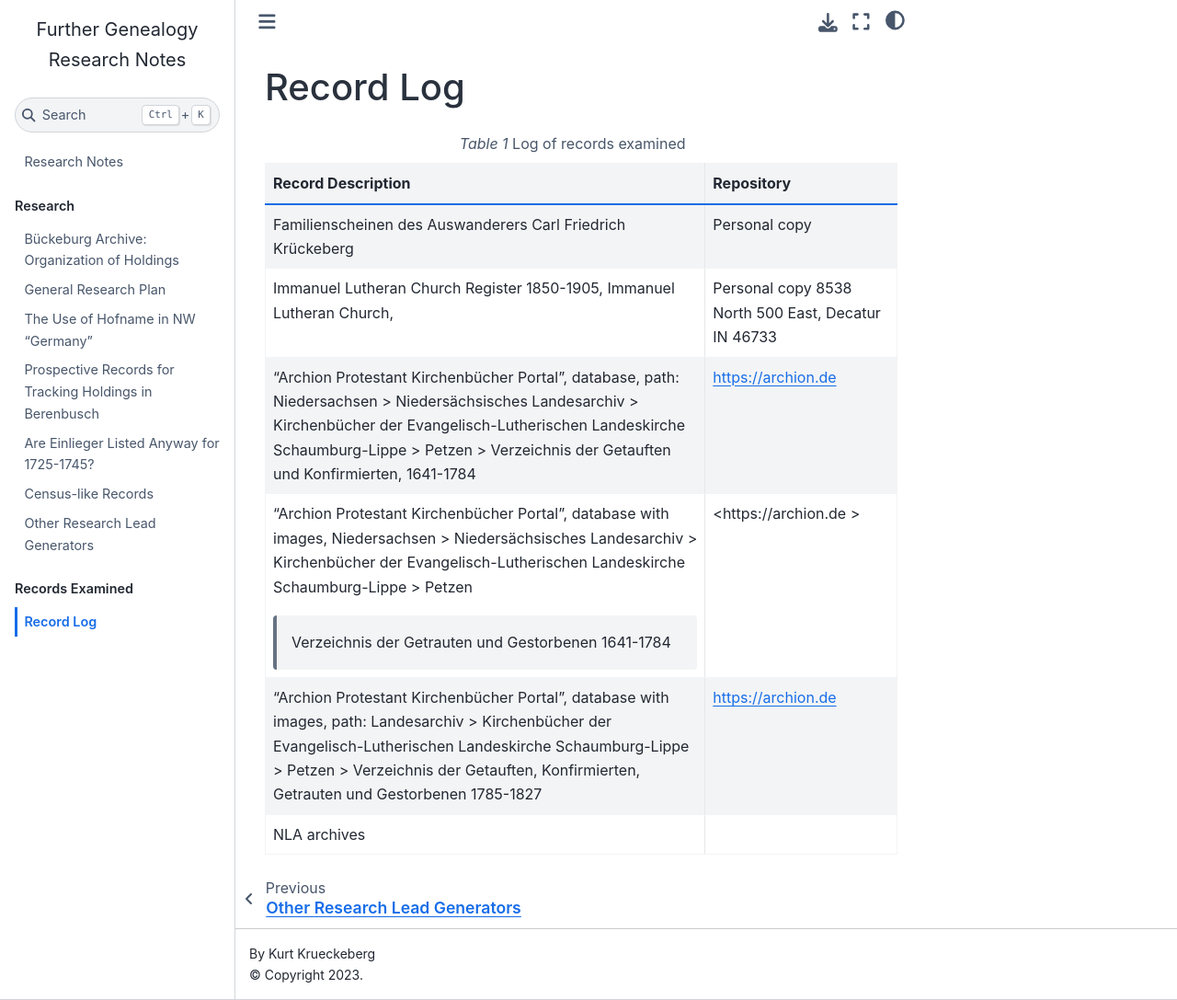
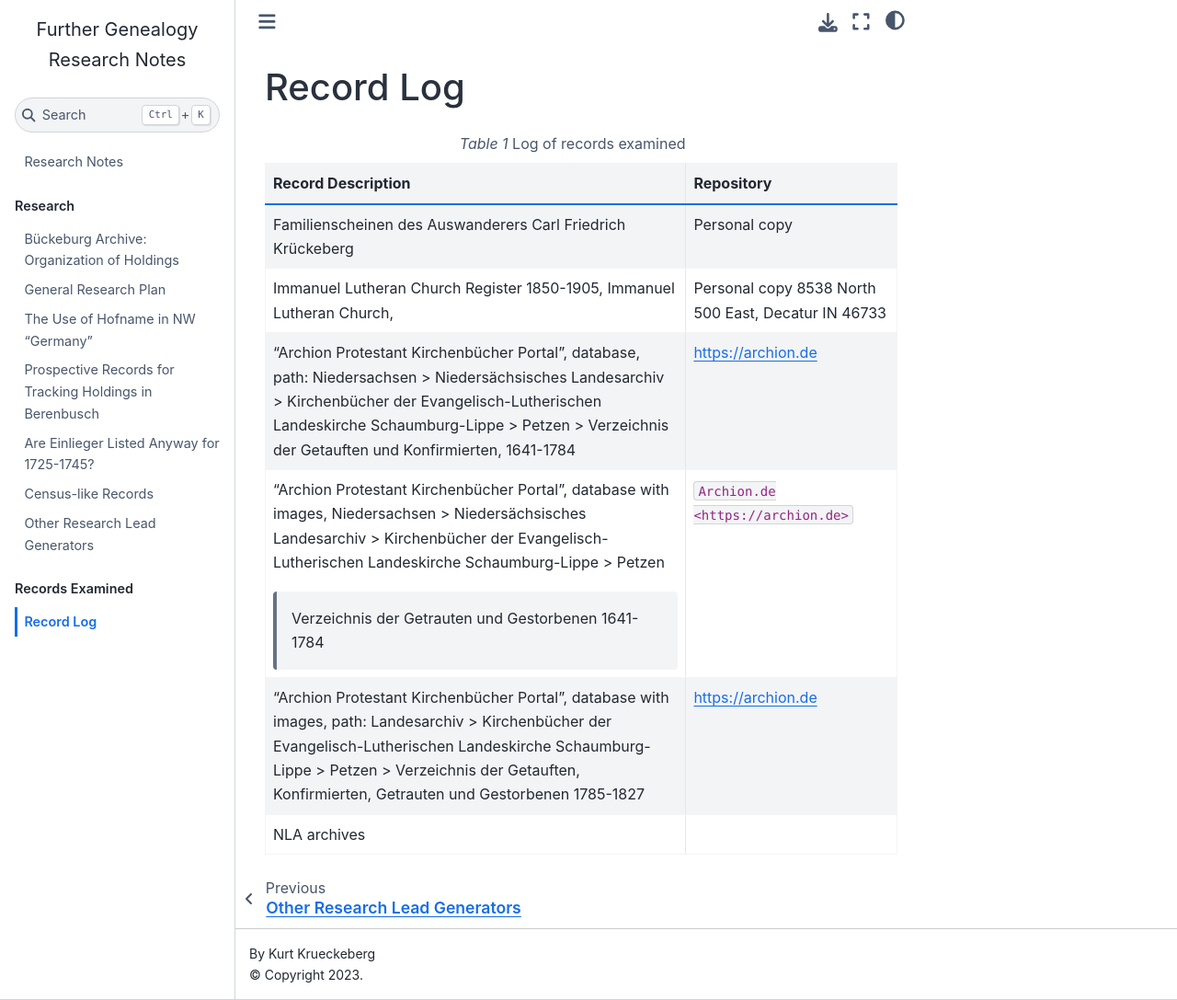
Before and after one commit to kurt-krueckeberg/sphinx-research, a Jupyter Book: the page built from records/records-log.md, in a window 1280 px wide and 1087 px high. Shown: the whole window at 92% size. Built offline with Jupyter Book 1.0.4 settings and Sphinx 7.4.7 and the Sphinx Book theme 1.1.4, drawn with Linux system fonts in a browser that asks for light colours.

Commit message:
Update files

```diff
--- a/records/records-log.md
+++ b/records/records-log.md
@@ -18,7 +18,7 @@
 * - "Archion Protestant Kirchenbücher Portal", database with images, Niedersachsen > Niedersächsisches Landesarchiv > Kirchenbücher
     der Evangelisch-Lutherischen Landeskirche Schaumburg-Lippe > Petzen
     > Verzeichnis der Getrauten und Gestorbenen 1641-1784
-  - <https://archion.de  >
+  - `Archion.de <https://archion.de>`
 * - "Archion Protestant Kirchenbücher Portal", database with images, path: Landesarchiv >
     Kirchenbücher der Evangelisch-Lutherischen Landeskirche Schaumburg-Lippe > Petzen > Verzeichnis der Getauften, Konfirmierten, Getrauten und Gestorbenen 1785-1827
   - <https://archion.de>
```
